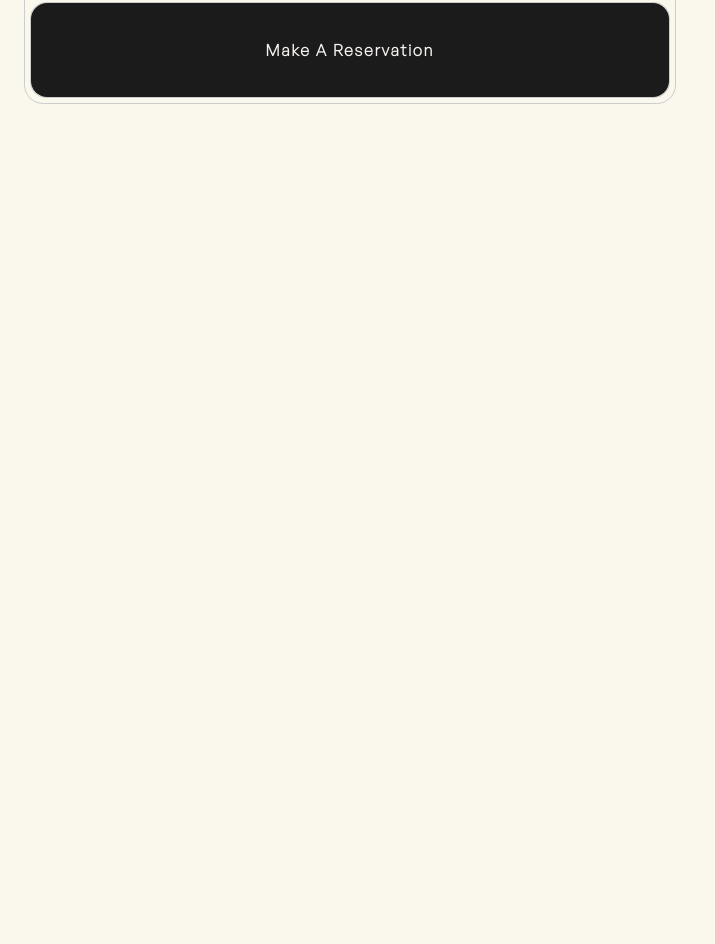
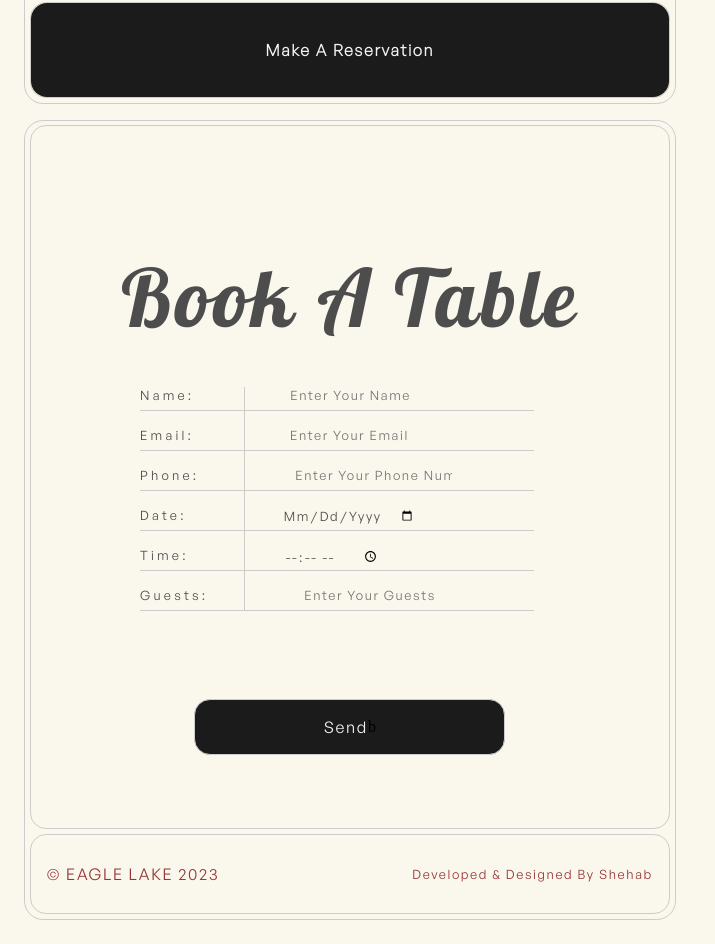
Before and after one commit to shehabwaleedd/eagle-lake, a React (Create React App) app: page / in a window 1280 px wide. Shown: the part 1500-2444 px from the top of the page, without its empty margins (0-715 px from the left). Before the commit the page ends 1628 px from the top, so only its background shows below. Built offline with nearby package versions, Linux system fonts and the light colour scheme; no server answers.

Commit message:
finished book a table section design wise

```diff
--- a/src/pages/home/Home.jsx
+++ b/src/pages/home/Home.jsx
@@ -4,16 +4,18 @@ import RightSide from '../rightSide/RightSide'
 import './Home.css'
 import Intro from './leftSide/Intro/Intro'
 import About from './leftSide/about/About'
+import Reservation from './leftSide/reservation/Reservation'
 
 
 
-const Home = ({navOpen, setNavOpen, isMobile, setIsMobile, setIsTablet, isTablet}) => {
+const Home = ({ navOpen, setNavOpen, isMobile, setIsMobile, setIsTablet, isTablet }) => {
     return (
         <div className='home'>
-            <Navbar navOpen={navOpen} setNavOpen={setNavOpen} isMobile={isMobile} setIsMobile={setIsMobile} setIsTablet={setIsTablet} isTablet={isTablet}/>
+            <Navbar navOpen={navOpen} setNavOpen={setNavOpen} isMobile={isMobile} setIsMobile={setIsMobile} setIsTablet={setIsTablet} isTablet={isTablet} />
             <div className="left__side">
                 <Intro />
                 <About />
+                <Reservation />
             </div>
             <div className="right__side">
                 <RightSide />
--- /dev/null
+++ b/src/pages/home/leftSide/reservation/Reservation.css
@@ -0,0 +1,160 @@
+.reservation {
+    border: 1px solid var(--border-color);
+    border-radius: 1.2rem;
+    padding: 0.3rem;
+    height: 100vh;
+    width: 100%;
+    margin-top: 1rem;
+}
+
+.reservation__container {
+    display: flex;
+    justify-content: center;
+    align-items: center;
+    flex-direction: column;
+    border: 1px solid var(--border-color);
+    border-radius: 1rem;
+    padding: 0.5rem;
+    gap: 2rem;
+    height: 88vh;
+    width: 100%;
+}
+
+.reservation__container h1 {
+    font-size: 5rem;
+    text-transform: capitalize;
+    color: var(--title-color);
+    font-family: 'Lobster';
+    letter-spacing: 0.2rem;
+}
+
+.reservation__table {
+    display: flex;
+    justify-content: center;
+    align-items: center;
+    flex-direction: row;
+    padding: 0.5rem;
+    height: 35%;
+    width: 70%;
+}
+
+.reservation__table-left {
+    display: flex;
+    justify-content: flex-start;
+    align-items: flex-start;
+    flex-direction: column;
+    height: 100%;
+    width: 100%;
+
+}
+
+.reservation__table-left__container {
+    display: flex;
+    justify-content: flex-start;
+    align-items: flex-start;
+    flex-direction: column;
+    gap: 1rem;
+    height: 100%;
+    width: 100%;
+    position: relative;
+}
+
+.reservation__table-left__container__input {
+    display: flex;
+    justify-content: flex-start;
+    align-items: flex-start;
+    text-align: left;
+    align-content: flex-start;
+    height: 100%;
+    width: 94%;
+    border-bottom: 1px solid var(--border-color);
+    gap: 6rem;
+}
+
+.reservation__table-left__container__input label {
+    font-size: 0.8rem;
+    text-transform: capitalize;
+    color: var(--title-color);
+    font-family: 'GeneralSans-Regular';
+    letter-spacing: 0.2rem;
+}
+
+.reservation__table-left__container__input input {
+    font-size: 0.8rem;
+    text-transform: capitalize;
+    color: var(--title-color);
+    font-family: 'GeneralSans-Regular';
+    letter-spacing: 0.1rem;
+    outline: none;
+    border: none;
+    background-color: transparent;
+}
+
+
+
+.reservation_vertical_dash {
+    border-left: 1px solid var(--border-color);
+    height: 100%;
+    width: 1%;
+    position: absolute;
+    left: 6.5rem;
+}
+
+.reservation__footer {
+    display: flex;
+    justify-content: space-between;
+    padding: 1rem;
+    align-items: center;
+    width: 100%;
+    position: relative;
+    bottom: -0.3rem;
+    border: 1px solid var(--border-color);
+    height: 10vh;
+    border-radius: 1rem;
+    cursor: pointer;
+}
+
+.reservation__footer span {
+    font-size: 0.8rem;
+    text-transform: capitalize;
+    color: var(--accent-color);
+    font-family: 'GeneralSans-Regular';
+    letter-spacing: 0.1rem;
+}
+.reservation__footer span a {
+    color: var(--accent-color);
+}
+.reservation__footer p {
+    font-size: 1rem;
+    text-transform: uppercase;
+    color: var(--accent-color);
+    font-family: 'GeneralSans-Regular';
+    letter-spacing: 0.1rem;
+}
+
+.send__button {
+    display: flex;
+    justify-content: center;
+    align-items: center;
+    width: 50%;
+    position: relative;
+    bottom: -3rem;
+    left: 0;
+    border: 1px solid var(--border-color);
+    padding: 1rem;
+    border-radius: 1rem;
+    background-color: var(--nav-overlay-color);
+    cursor: pointer;
+}
+
+.send__button button {
+    font-size: 1rem;
+    text-transform: capitalize;
+    color: var(--container-color);
+    font-family: 'GeneralSans-Regular';
+    letter-spacing: 0.1rem;
+    outline: none;
+    border: none;
+    background-color: transparent;
+    cursor: pointer;
+}
--- a/src/pages/home/leftSide/reservation/Reservation.jsx
+++ b/src/pages/home/leftSide/reservation/Reservation.jsx
@@ -1,10 +1,50 @@
 import React from 'react'
+import './Reservation.css'
+import { Link } from 'react-router-dom'
 
 const Reservation = () => {
     return (
         <section className='reservation'>
             <div className="reservation__container">
                 <h1>Book A Table</h1>
+                <div className="reservation__table">
+                    <div className="reservation__table-left">
+                        <div className="reservation__table-left__container">
+                            <div className="reservation_vertical_dash"></div>
+                            <div className="reservation__table-left__container__input">
+                                <label htmlFor="name">Name:</label>
+                                <input type="text" name="name" id="name" placeholder='Enter your name' />
+                            </div>
+                            <div className="reservation__table-left__container__input">
+                                <label htmlFor="email">Email:</label>
+                                <input type="email" name="email" id="email" placeholder='Enter your email' />
+                            </div>
+                            <div className="reservation__table-left__container__input">
+                                <label htmlFor="phone">Phone:</label>
+                                <input type="text" name="phone" id="phone" placeholder='Enter your phone number' />
+                            </div>
+                            <div className="reservation__table-left__container__input">
+                                <label htmlFor="date">Date:</label>
+                                <input type="date" name="date" id="date" placeholder='Enter your date' />
+                            </div>
+                            <div className="reservation__table-left__container__input">
+                                <label htmlFor="time">Time:</label>
+                                <input type="time" name="time" id="time" placeholder='Enter your time' />
+                            </div>
+                            <div className="reservation__table-left__container__input">
+                                <label htmlFor="guests">Guests:</label>
+                                <input type="number" name="guests" id="guests" placeholder='Enter your guests' />
+                            </div>
+                        </div>
+                    </div>
+                </div>
+                <div className="send__button">
+                    <button>Send</button>b
+                </div>
+            </div>
+            <div className="reservation__footer">
+                <p>© Eagle Lake 2023</p>
+                <span>Developed & Designed by <Link to="https://shehabwaleedd.vercel.app/">Shehab</Link></span>
             </div>
         </section>
     )
```
